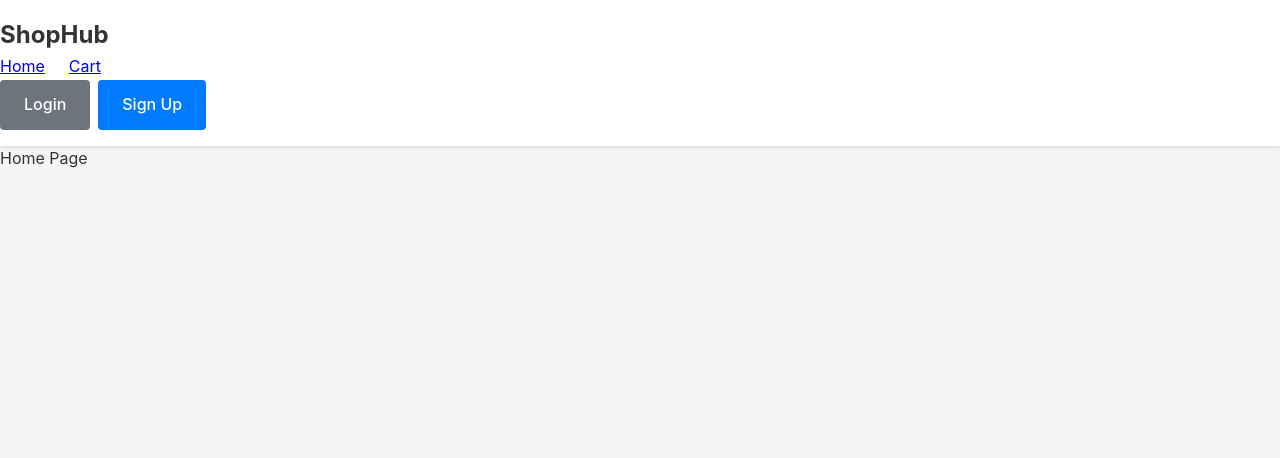
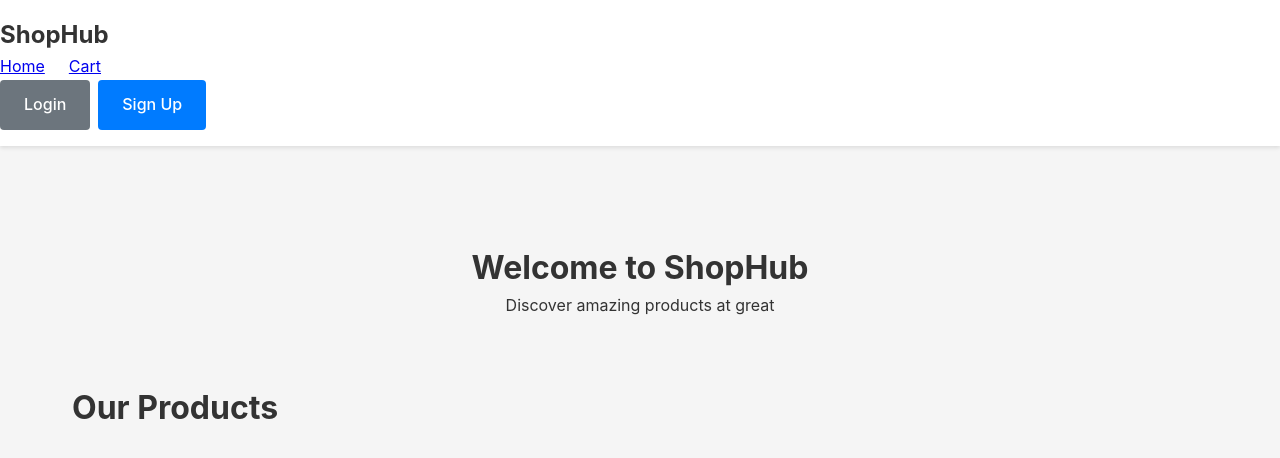
Before and after one commit to shivam-tamboli/ecommerce--react-project, a React (Vite) app: page / in a window 1280 px wide. Shown: the top 458 px of the page. Built offline with nearby package versions, Linux system fonts and the light colour scheme.

Commit message:
update home page with titles

```diff
--- a/src/pages/Home.jsx
+++ b/src/pages/Home.jsx
@@ -1,3 +1,13 @@
 export default function Home() {
-    return <div>Home Page</div>
+    return (
+        <div className="page">
+            <div className="home-hero">
+                <h1 className="home-hero-title">Welcome to ShopHub</h1>
+                <p className="hame-subtitle">Discover amazing products at great </p>
+            </div>
+            <div className="container">
+                <h2 className="page-title">Our Products</h2>
+            </div>
+        </div>
+    );
 }
```
